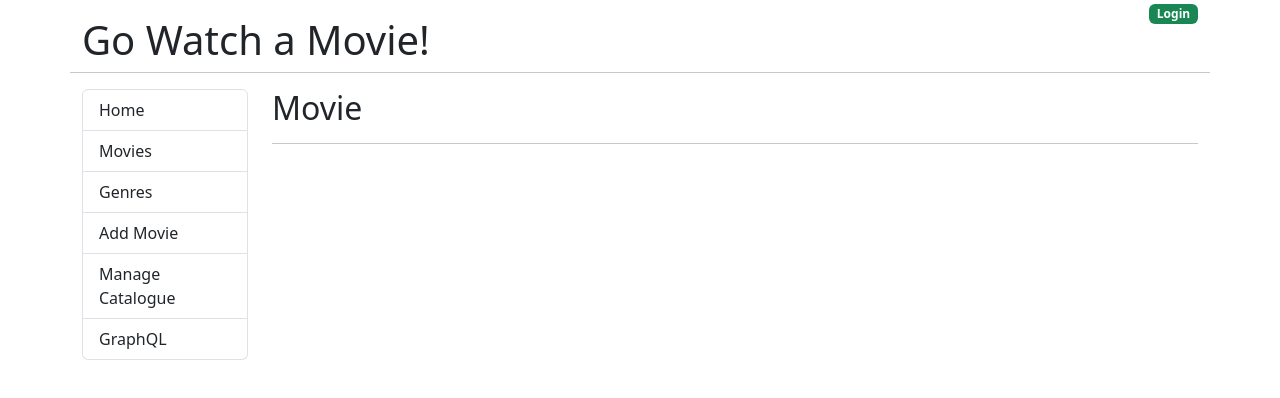
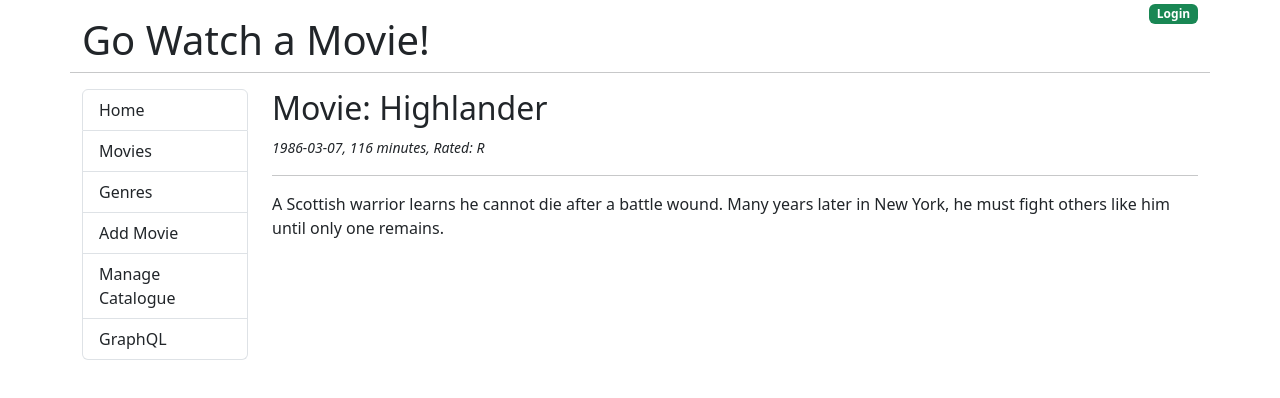
Before and after one commit to yuriferreiracodes/go-watch-a-movie, a React (Create React App) app in the folder frontend-app/: page /movie/1 in a window 1280 px wide. Shown: the top 398 px of the page. Built offline with nearby package versions, Linux system fonts and the light colour scheme.

Commit message:
feat: configure values inside movie component

```diff
--- a/frontend-app/src/components/Movie.js
+++ b/frontend-app/src/components/Movie.js
@@ -1,10 +1,30 @@
+import React, { useState, useEffect } from "react";
+import { useParams } from "react-router-dom";
+
 
 const Movie = () => {
+    const [movie, setMovie] = useState({});
+
+    let { id } = useParams();
+
+    useEffect(() =>  {
+        let myMovie = {
+            id: 1,
+            title: "Highlander",
+            release_date: "1986-03-07",
+            runtime: 116,
+            mpaa_rating: "R",
+            description: "A Scottish warrior learns he cannot die after a battle wound. Many years later in New York, he must fight others like him until only one remains.",
+        }
+        setMovie(myMovie);
+    }, [id])
 
     return(
         <div>
-            <h2>Movie</h2>
+            <h2>Movie: {movie.title}</h2>
+            <small><em>{movie.release_date}, {movie.runtime} minutes, Rated: {movie.mpaa_rating}</em></small>
             <hr />
+            <p>{movie.description}</p>
         </div>
     )
 }
```
